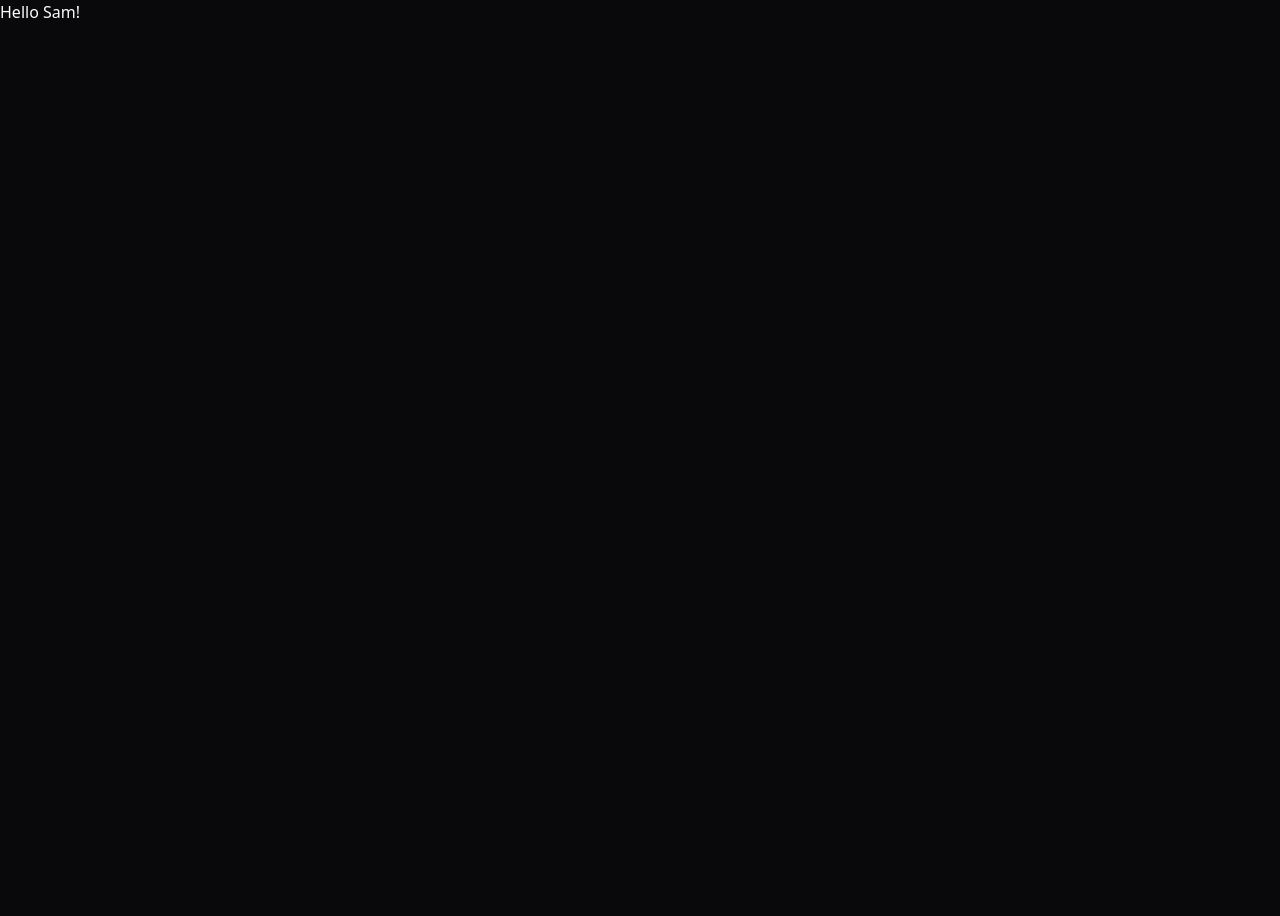
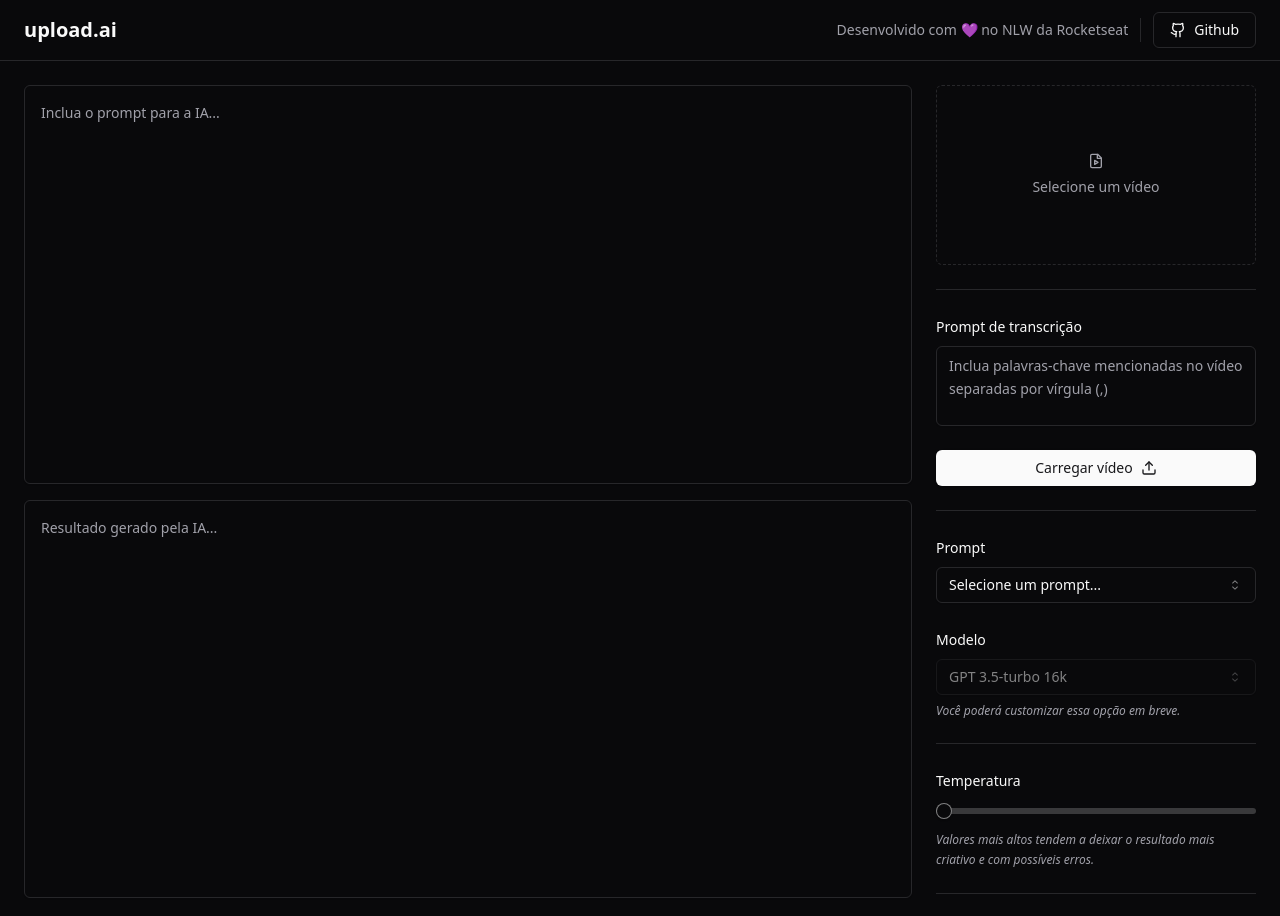
Before and after one commit to samsks/ai_creators_assistant, a React (Vite) app in the folder upload_ai_web/: page / in a window 1280 px wide. Shown: the top 916 px of the page. Before the commit the page ends 800 px from the top, so only its background shows below. Built offline with nearby package versions, Linux system fonts and the light colour scheme.

Commit message:
feat(frontend_web): :sparkles: construct front web in App

```diff
--- a/upload_ai_web/src/App.tsx
+++ b/upload_ai_web/src/App.tsx
@@ -1,8 +1,131 @@
-
+import { FileVideo, Github, Upload, Wand2 } from "lucide-react";
+import { Button } from "./components/ui/button";
+import { Separator } from "./components/ui/separator";
+import { Textarea } from "./components/ui/textarea";
+import { Label } from "./components/ui/label";
+import {
+  Select,
+  SelectContent,
+  SelectItem,
+  SelectTrigger,
+  SelectValue,
+} from "./components/ui/select";
+import { Slider } from "./components/ui/slider";
 
 export function App() {
+  return (
+    <div className="min-h-screen flex flex-col">
+      <div className="px-6 py-3 flex items-center justify-between border-b">
+        <h1 className="text-xl font-bold">upload.ai</h1>
+        <div className="flex items-center gap-3">
+          <span className="text-sm text-muted-foreground">
+            Desenvolvido com 💜 no NLW da Rocketseat
+          </span>
+          <Separator orientation="vertical" className="h-6" />
+          <Button variant="outline">
+            <Github className="w-4 h-4 mr-2" />
+            Github
+          </Button>
+        </div>
+      </div>
+      <main className="flex-1 p-6 flex gap-6">
+        <div className="flex flex-col flex-1 gap-4">
+          <div className="grid grid-rows-2 gap-4 flex-1">
+            <Textarea
+              className="resize-none p-4 leading-relaxed"
+              placeholder="Inclua o prompt para a IA..."
+            />
+            <Textarea
+              className="resize-none p-4 leading-relaxed"
+              placeholder="Resultado gerado pela IA..."
+              readOnly
+            />
+          </div>
+          <p className="text-sm text-muted-foreground">
+            Lembre-se: você pode utilizar a variável{" "}
+            <code className="text-violet-400">{"{transcription}"}</code> no seu
+            prompt para adicionar o conteúdo da transcrição do vídeo
+            selecionado.
+          </p>
+        </div>
+        <aside className="w-80 space-y-6">
+          <form className="space-y-6">
+            <label
+              htmlFor="video"
+              className="border flex rounded-md aspect-video cursor-pointer border-dashed text-sm flex-col gap-2 items-center justify-center text-muted-foreground hover:bg-primary/5"
+            >
+              <FileVideo className="w-4 h-4" />
+              Selecione um vídeo
+            </label>
+            <input
+              type="file"
+              id="video"
+              accept="video/mp4"
+              className="sr-only"
+            />
+            <Separator />
+            <div className="space-y-2">
+              <Label htmlFor="transcription-prompt" className="">
+                Prompt de transcrição
+              </Label>
+              <Textarea
+                id="transcription-prompt"
+                className="h-20 leading-relaxed resize-none"
+                placeholder="Inclua palavras-chave mencionadas no vídeo separadas por vírgula (,)"
+              />
+            </div>
+            <Button type="submit" className="w-full">
+              Carregar vídeo
+              <Upload className="w-4 h-4 ml-2" />
+            </Button>
+          </form>
+          <Separator />
+          <form className="space-y-6">
+            <div className="space-y-2">
+              <Label>Prompt</Label>
+              <Select>
+                <SelectTrigger>
+                  <SelectValue placeholder="Selecione um prompt..." />
+                </SelectTrigger>
+                <SelectContent>
+                  <SelectItem value="title">Título do YouTube</SelectItem>
+                  <SelectItem value="description">
+                    Descrição do YouTube
+                  </SelectItem>
+                </SelectContent>
+              </Select>
+            </div>
+            <div className="space-y-2">
+              <Label>Modelo</Label>
+              <Select disabled defaultValue="gpt3.5">
+                <SelectTrigger>
+                  <SelectValue />
+                </SelectTrigger>
+                <SelectContent>
+                  <SelectItem value="gpt3.5">GPT 3.5-turbo 16k</SelectItem>
+                </SelectContent>
+              </Select>
+              <span className="block text-xs text-muted-foreground italic">
+                Você poderá customizar essa opção em breve.
+              </span>
+            </div>
+            <Separator />
+            <div className="space-y-4">
+              <Label>Temperatura</Label>
+              <Slider min={0} max={1} step={0.1} />
+              <span className="block text-xs text-muted-foreground italic leading-relaxed">
+                Valores mais altos tendem a deixar o resultado mais criativo e
+                com possíveis erros.
+              </span>
+            </div>
+            <Separator />
 
-  return (
-    <h1>Hello Sam!</h1>
-  )
+            <Button type="submit" className="w-full">
+              Executar <Wand2 className="w-4 h-4 ml-2" />{" "}
+            </Button>
+          </form>
+        </aside>
+      </main>
+    </div>
+  );
 }
```
